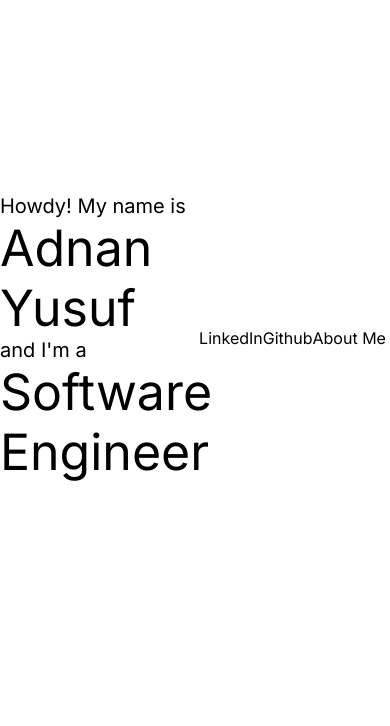
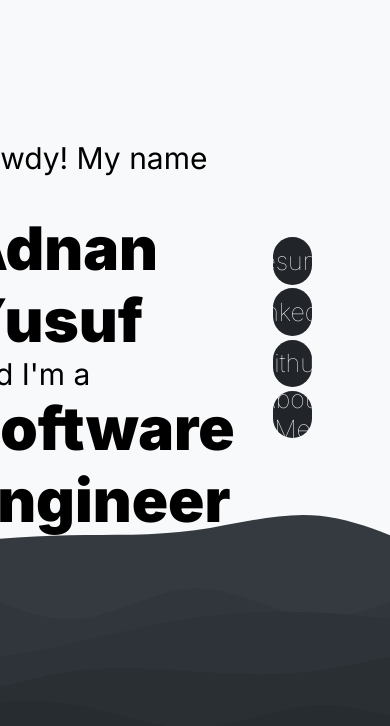
Before and after one commit to adnanysf/personal-website, a Next.js app: page / in a window 390 px wide. Shown: the top 726 px of the page. Built offline with nearby package versions, Linux system fonts and the light colour scheme.

Commit message:
added landing page with responsive about me button

```diff
--- a/src/app/globals.css
+++ b/src/app/globals.css
@@ -1,4 +1,10 @@
 html,body{
   margin: 0;
   padding: 0;
+  overscroll-behavior: none;
+
 }
+
+*{
+  box-sizing: border-box;
+}
--- a/src/app/page.module.css
+++ b/src/app/page.module.css
@@ -1,8 +1,19 @@
+@import url('https://fonts.googleapis.com/css2?family=Inter:wght@100;400;900&display=swap');
+
+.appcon{
+  margin:0;
+  height: 200vh;
+  width: 100vw;
+}
+
 .app{
   margin: 0;
   display: flex;
   height: 100vh;
   width: 100vw;
+  background-color: #F8F9FA;
+  flex-direction: column;
+
 }
 
 .content{
@@ -23,6 +34,7 @@
   display: block;
   width: 100%;
   text-align: left;
+
 }
 
 
@@ -31,20 +43,73 @@
   height: 100%;
   width: 50%;
   justify-content: center;
+  flex-direction: column;
   align-items: center;
 }
 
-.name{
-  font-size: 50px;
+.name, .pos{
+  font-size: 60px;
   margin: 0;
-}
-.pos{
-  font-size: 50px;
-  margin: 0;
+  font-family: 'Inter', sans-serif;
+  font-weight: 900;
+  cursor: default;
+
 }
 
 .intro, .introtwo{
-  font-size: 20px;
+  font-size: 30px;
   margin: 0;
+  font-family: 'Inter', sans-serif;
+  font-weight: 400;
+  cursor: default;
+
 
 }
+
+.link{
+  font-size: 25px;
+  border-radius: 40px;
+  background-color: #212529;
+  color: #F8F9FA;
+  width: 20%;
+  height: 7%;
+  display: flex;
+  text-align: center;
+  align-items: center;
+  justify-content: center;
+  margin: 1%;
+  font-family: 'Inter', sans-serif;
+  box-shadow: none;
+
+  font-weight: 100;
+  transition: 0.1s;
+
+}
+.link:hover{
+  margin: 2%;
+  scale: 1.1;
+  box-shadow: 0px 5px 2px 0px #212529;
+
+  cursor: default;
+
+}
+
+.foot{
+  height: 20%;
+  width: 100%;
+  pointer-events: none;
+
+
+}
+
+
+
+.waves {
+
+}
+
+.sec{
+  height: 100vh;
+  background-color: #212529;
+
+}
--- a/src/app/page.tsx
+++ b/src/app/page.tsx
@@ -1,22 +1,48 @@
+"use client"
 import styles from './page.module.css'
+import Image from 'next/image'
+import waves from '../../public/layered-waves.svg'
 
 export default function Page() {
+    const scrollToBottom = () => {
+      window.scrollTo({ top: document.body.scrollHeight, behavior: 'smooth' });
+  };
     return (
+      <div className={styles.appcon}>
         <div className={styles.app}>
           <div className={styles.content}>
             <div className={styles.title}>
-              <span className={styles.intro}><div>Howdy! My name is</div></span>
-              <span className={styles.name}><div>Adnan Yusuf</div></span>
-              <span className={styles.introtwo}><div> and I'm a </div></span>
-              <span className={styles.pos}><div>Software Engineer</div></span>
+              <div className={styles.textContainer}>
+                <span className={styles.intro}><div>Howdy! My name is</div></span>
+                <span className={styles.name}><div>Adnan Yusuf</div></span>
+                <span className={styles.introtwo}><div> and I'm a </div></span>
+                <span className={styles.pos}><div>Software Engineer</div></span>
+              </div>
             </div>
             <div className={styles.links}>
-              <div>LinkedIn</div>
-              <div>Github</div>
-              <div>About Me</div>
+              <div className={styles.link}>Resume</div>
+              <div className={styles.link}>LinkedIn</div>
+              <div className={styles.link}>Github</div>
+              <div className={styles.link} onClick={scrollToBottom}>About Me</div>
 
             </div>
           </div>
+            <div className={styles.foot}>
+             <Image src={waves} alt="waves" className={styles.waves} layout="fill" objectFit="cover"/>
+
+
+          </div>
         </div>
+        <div className={styles.sec}>
+
+          <div className={styles.left}></div>
+          <div className={styles.right}>
+
+          </div>
+
+        </div>
+
+      </div>
+
     )
 }
```
Also changed, not shown: public/layered-waves.svg (added), public/test.svg (added).
